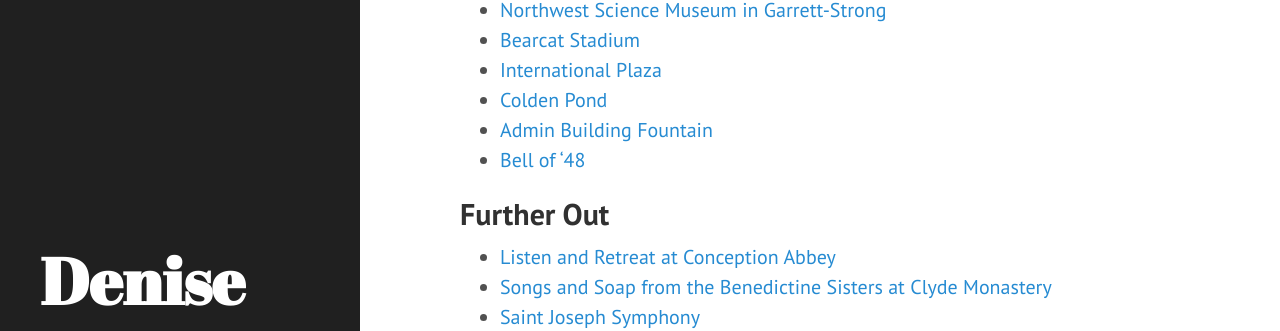
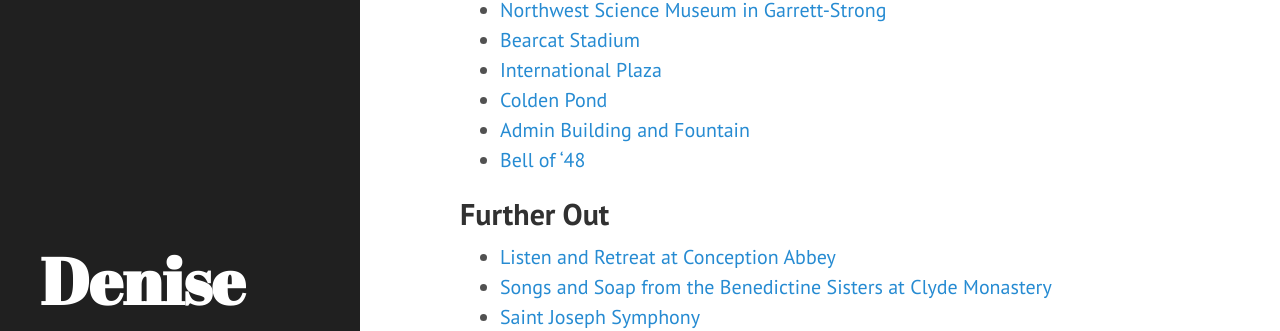
Before and after one commit to denisecase/denisecase.github.io, a Jekyll site: the page built from _posts/2016-09-20-exploring-maryville.md, in a window 1280 px wide and 900 px high, scrolled down 1663 px. Shown: the part 143-474 px from the top of the window. Built offline with Jekyll 4.4.1, drawn with Linux system fonts in a browser that asks for light colours; comment, search, counter and statistics services are not loaded.

Commit message:
admin bldg

```diff
--- a/_posts/2016-09-20-exploring-maryville.md
+++ b/_posts/2016-09-20-exploring-maryville.md
@@ -50,7 +50,7 @@
 - [Bearcat Stadium](http://www.nwmissouri.edu/archives/university/stadium/)
 - [International Plaza](http://www.nwmissouri.edu/archives/university/plaza/index.htm)
 - [Colden Pond](http://www.nwmissouri.edu/archives/teachers/colden/index.htm)
-- [Admin Building Fountain](http://nodawaymuseumresea.wixsite.com/nchs)
+- [Admin Building and Fountain](https://www.flickr.com/photos/nwmostate/sets/72157624283639770/)
 - [Bell of '48](http://www.nwmissouri.edu/archives/teachers/bell/index.htm)
 
 ## Further Out
```
